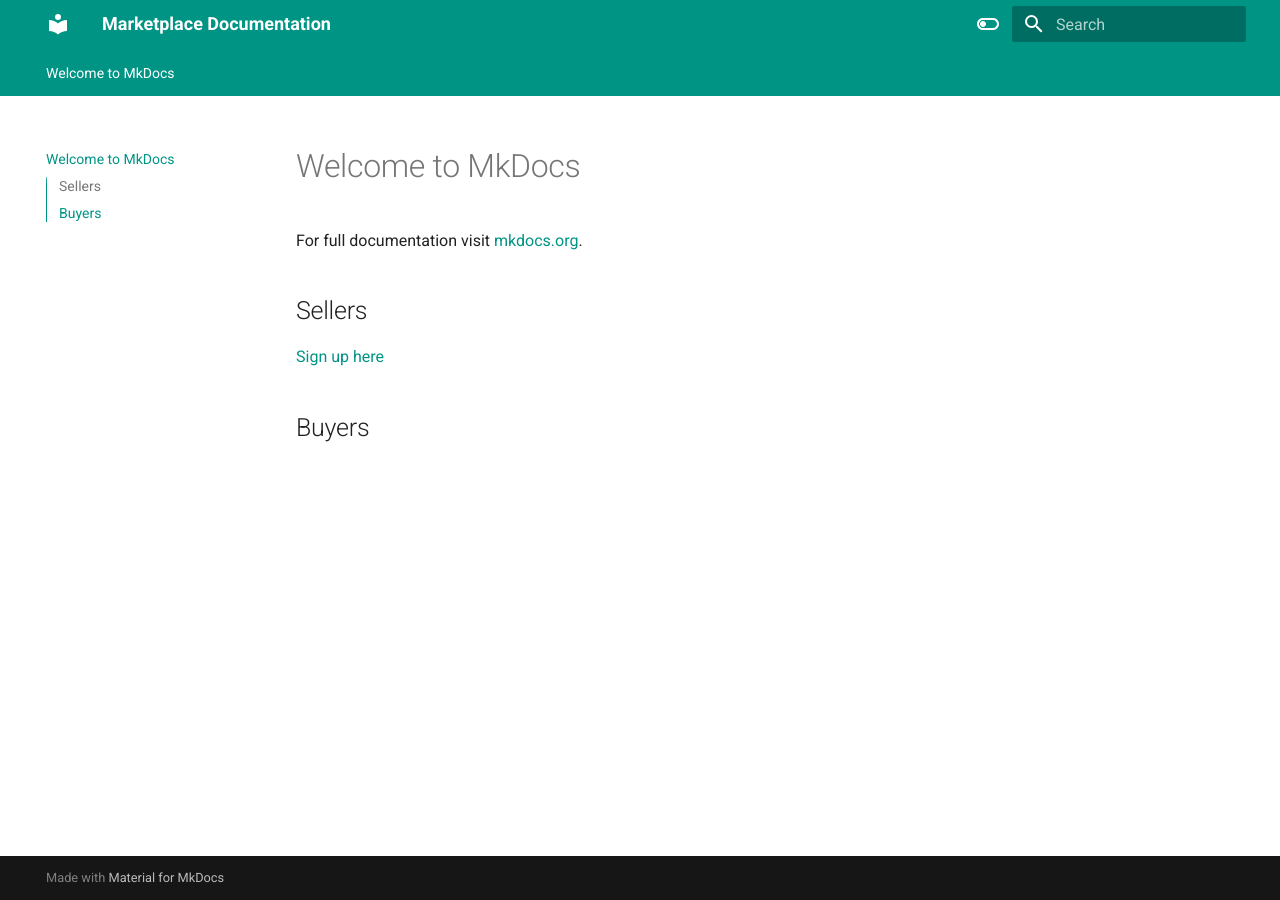
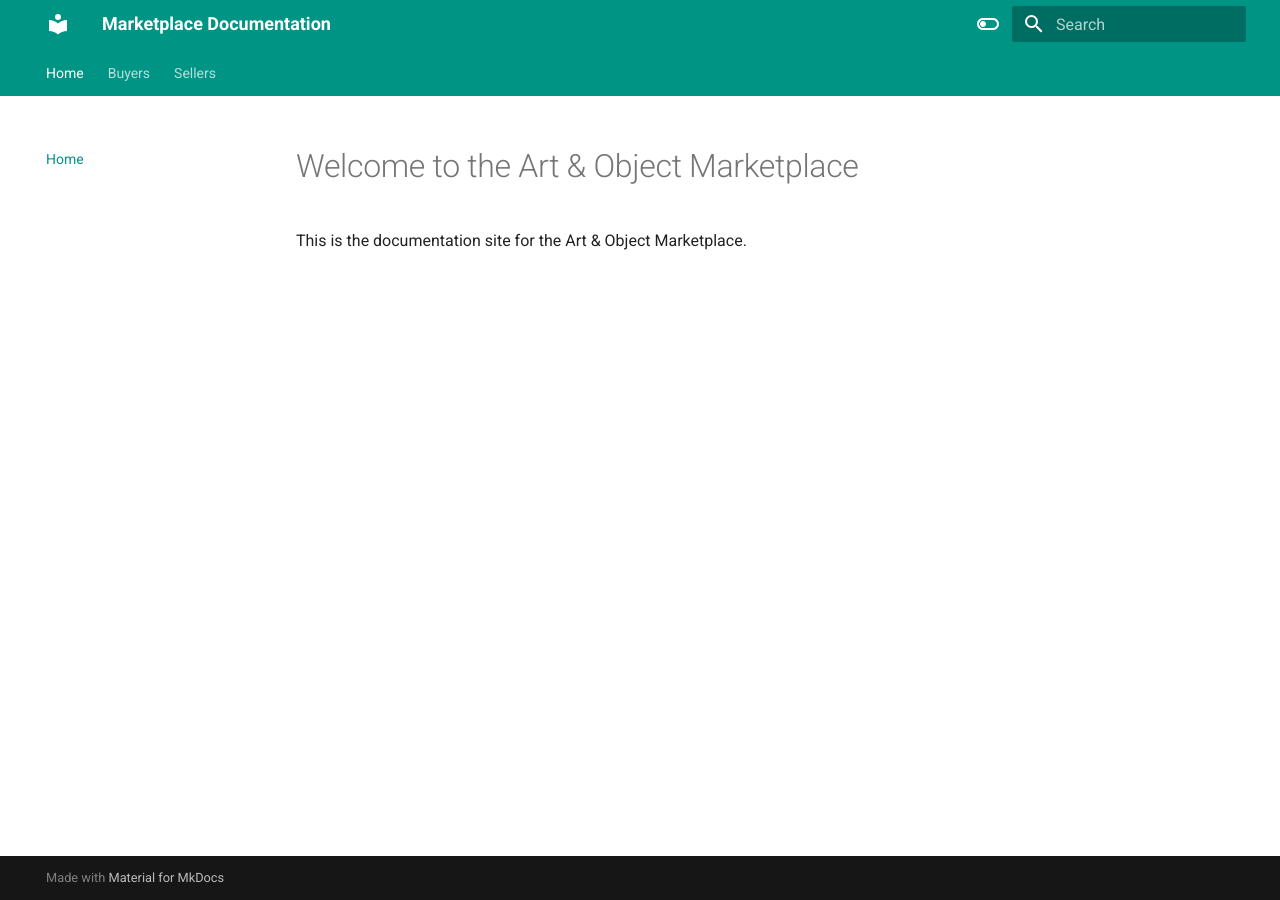
Before and after one commit to Journalistic/marketplace-docs, an MkDocs documentation site: the page built from docs/index.md, in a window 1280 px wide. Built offline with MkDocs 1.6.1 and Material for MkDocs 9.7.7, drawn with Linux system fonts in a browser that asks for light colours.

Commit message:
some more initial doc wiring

```diff
--- a/docs/index.md
+++ b/docs/index.md
@@ -1,9 +1,3 @@
-# Welcome to MkDocs
+# Welcome to the Art & Object Marketplace
 
-For full documentation visit [mkdocs.org](https://www.mkdocs.org).
-
-## Sellers
-
-[Sign up here](https://www.artandobject.shop/login)
-
-## Buyers
+This is the documentation site for the Art & Object Marketplace.
--- a/mkdocs.yml
+++ b/mkdocs.yml
@@ -25,3 +25,9 @@ theme:
         name: Switch to light mode
       primary: teal
       accent: lime
+nav:
+  - Home: 'index.md'
+  - Buyers:
+    - Welcome: 'buyers/index.md'
+  - Sellers:
+    - Welcome: 'sellers/index.md'
```
Also changed, not shown: README.md (+2 -0 lines), docs/buyers/index.md (added), docs/sellers/index.md (added).
